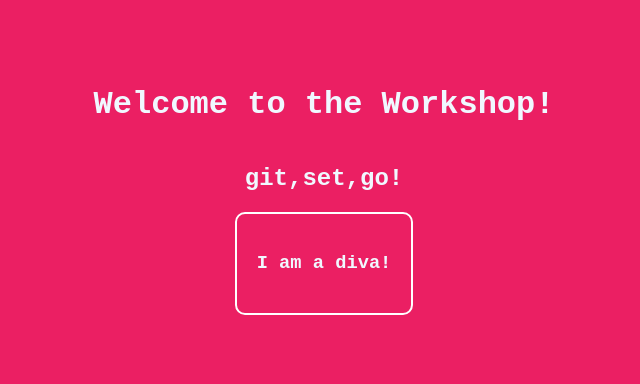
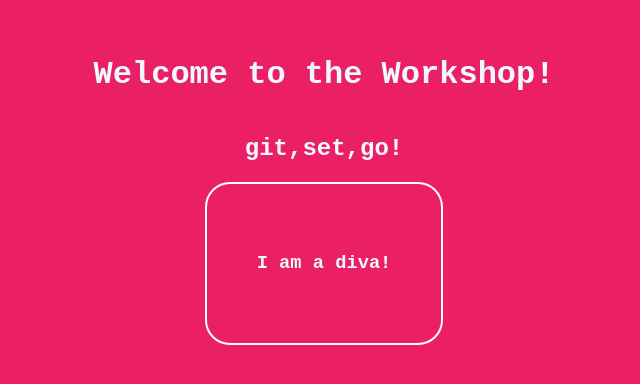
Before and after one commit to BishakhaAlva/Git-Set-Go, a plain HTML site: page index.html in a window 1280 px wide. Shown: the part 218-602 px from the top of the page, without its empty margins (316-956 px from the left). Drawn offline with Linux system fonts and the light colour scheme.

Commit message:
Change padding and border radius

```diff
--- a/index.html
+++ b/index.html
@@ -33,8 +33,8 @@
         }
         .box{
             border: 2px solid white;
-            border-radius: 10px;
-            padding: 20px;
+            border-radius: 25px;
+            padding: 50px;
 
         }
         .box:hover{
```
